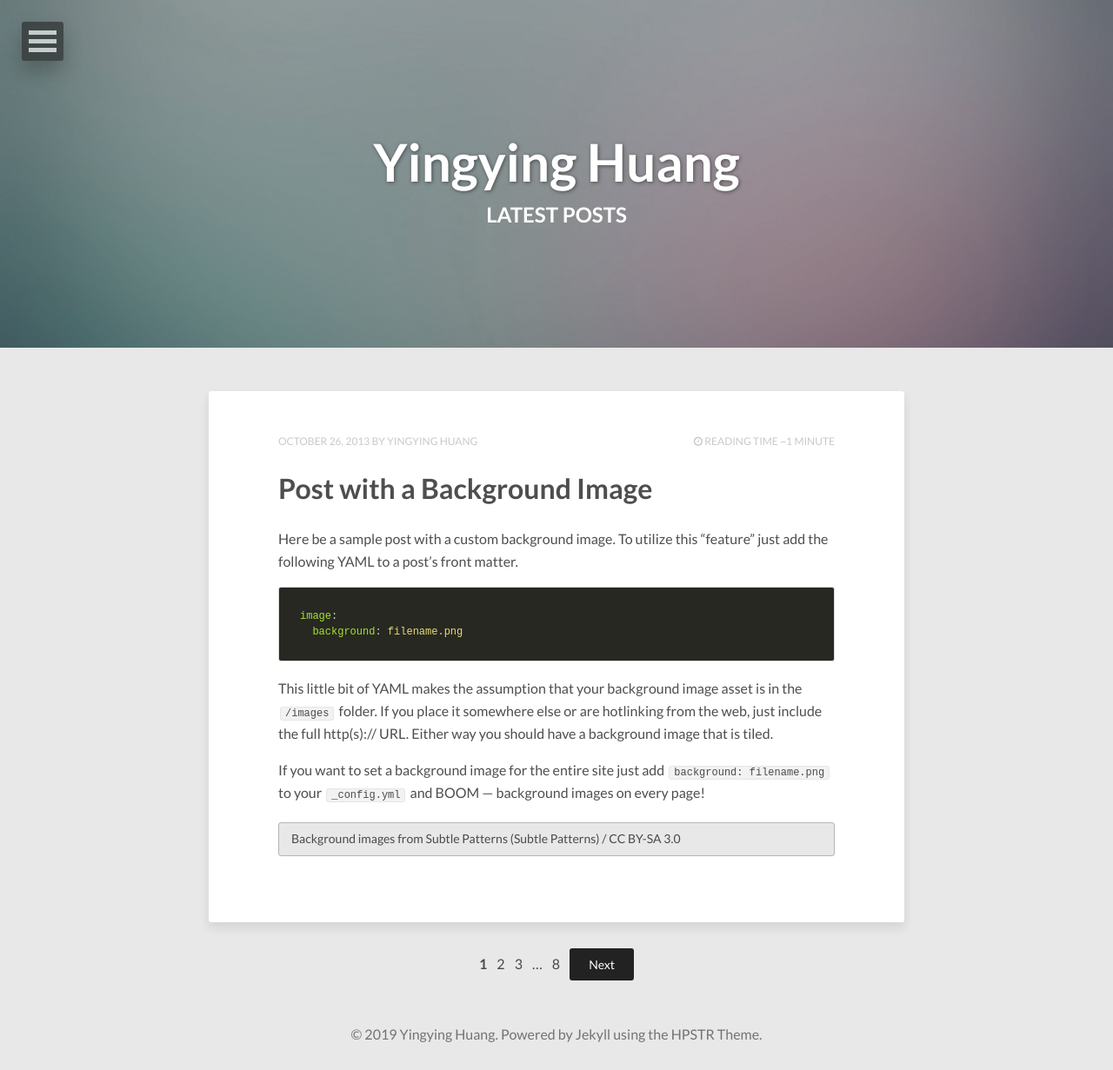
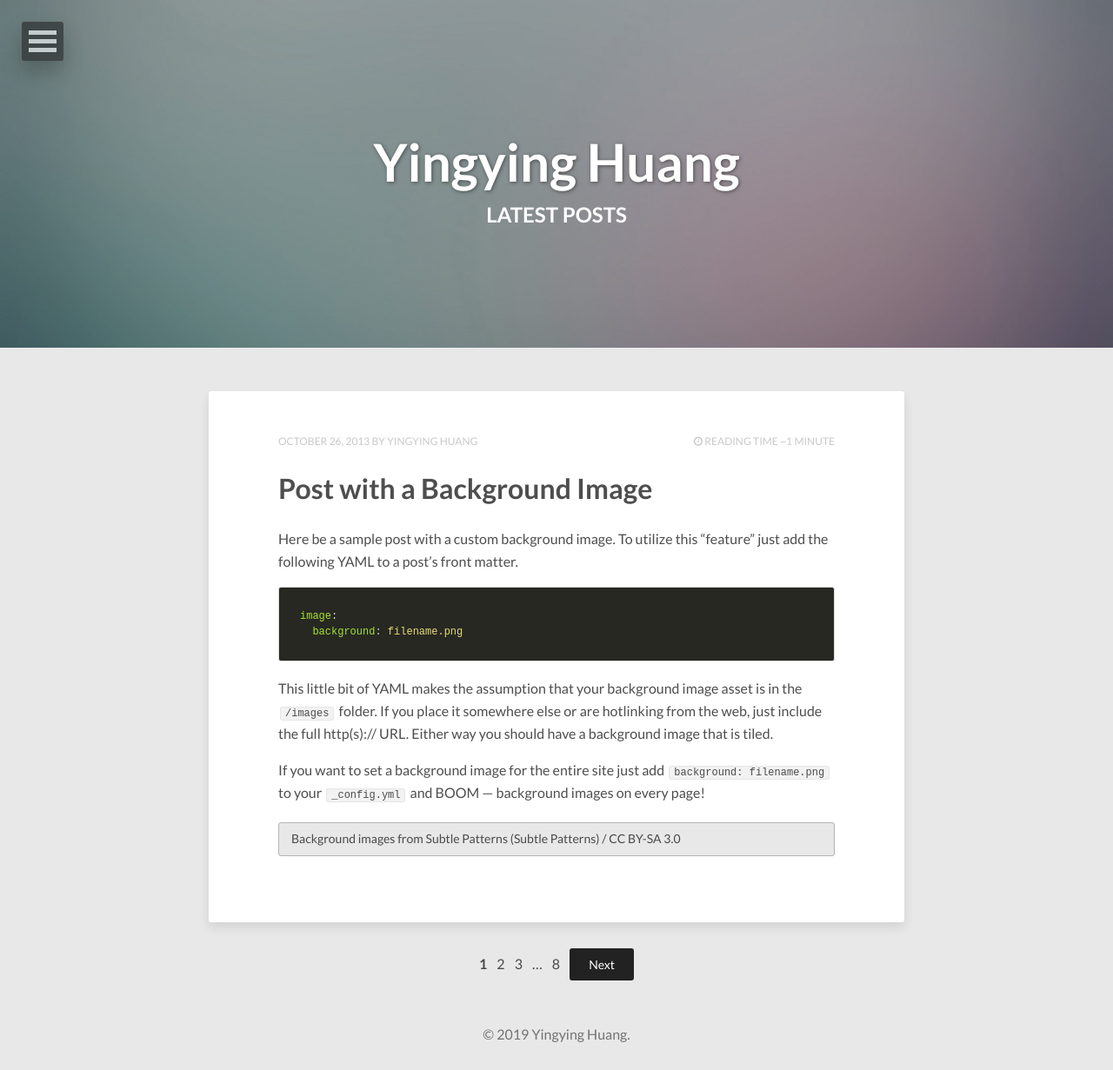
Before and after one commit to Dorothy-hyy/Dorothy-hyy.github.io, a Jekyll site: the page built from index.html, in a window 1280 px wide. Shown: the whole page at 87% size. Built offline with Jekyll 4.4.1, drawn with Linux system fonts in a browser that asks for light colours; nearby versions of some CDN libraries; the list of posts is cut into pages by our own code.

Commit message:
Add chinese name

```diff
--- a/_config.yml
+++ b/_config.yml
@@ -10,6 +10,7 @@
 # Owner/author information
 owner:
   name:           Yingying Huang
+  chineseName:    黄莹莹
   avatar:         CU.jpeg
   bio:            "Everyday is a new beginning."
   email:          yingying.huang@columbia.edu
--- a/_includes/footer.html
+++ b/_includes/footer.html
@@ -1 +1 @@
-<span>&copy; {{ site.time | date: '%Y' }} {{ site.owner.name }}. Powered by <a href="http://jekyllrb.com" rel="nofollow">Jekyll</a> using the <a href="https://mademistakes.com/work/hpstr-jekyll-theme/" rel="nofollow">HPSTR Theme</a>.</span>
+<span>&copy; {{ site.time | date: '%Y' }} {{ site.owner.name }}.</span>
--- a/_includes/navigation.html
+++ b/_includes/navigation.html
@@ -8,6 +8,7 @@
 				<li>
 					<img src="{{ site.url }}/images/{{ site.owner.avatar }}" alt="{{ site.owner.name }} photo" class="author-photo">
 					<h4>{{ site.owner.name }}</h4>
+					<h4>{{ site.owner.chineseName}}</h4>
 					<p>{{ site.owner.bio }}</p>
 				</li>
 				<li><a href="{{ site.url }}/about/"><span class="btn btn-inverse">Learn More</span></a></li>
```
